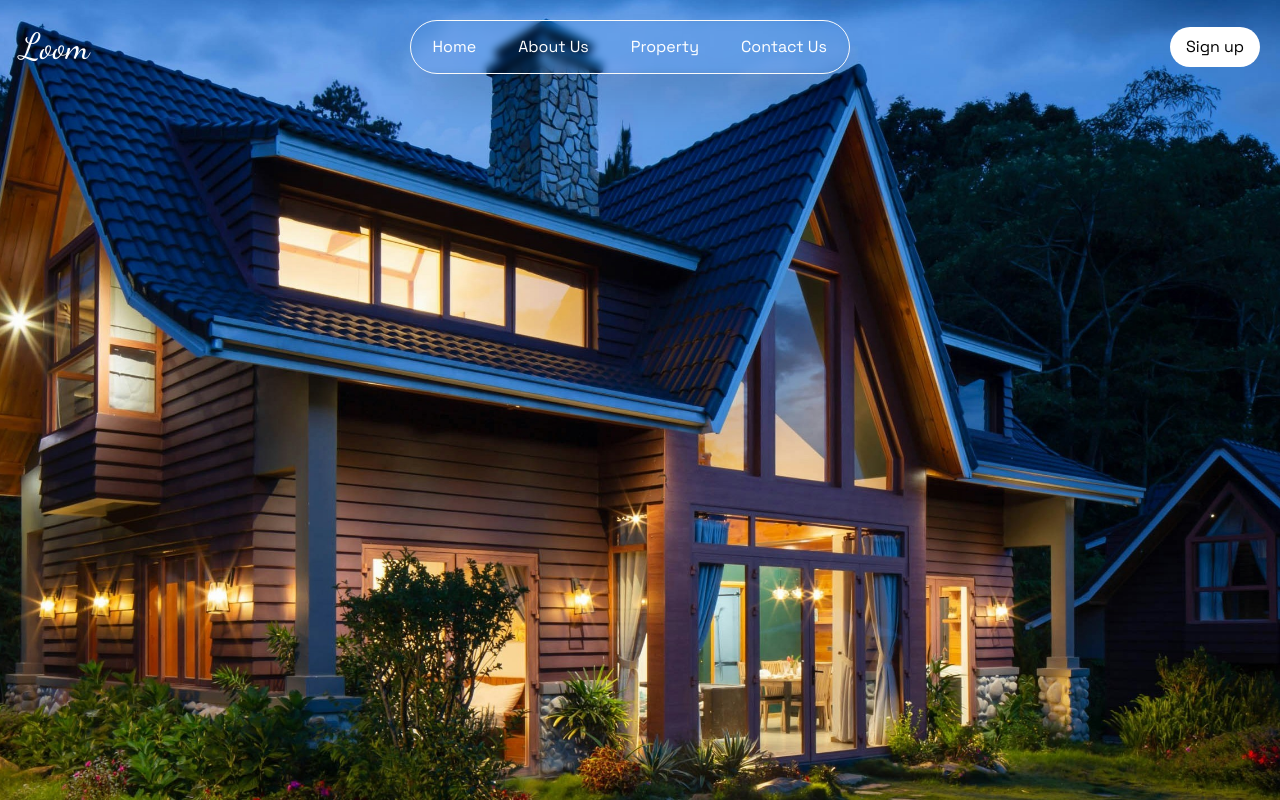
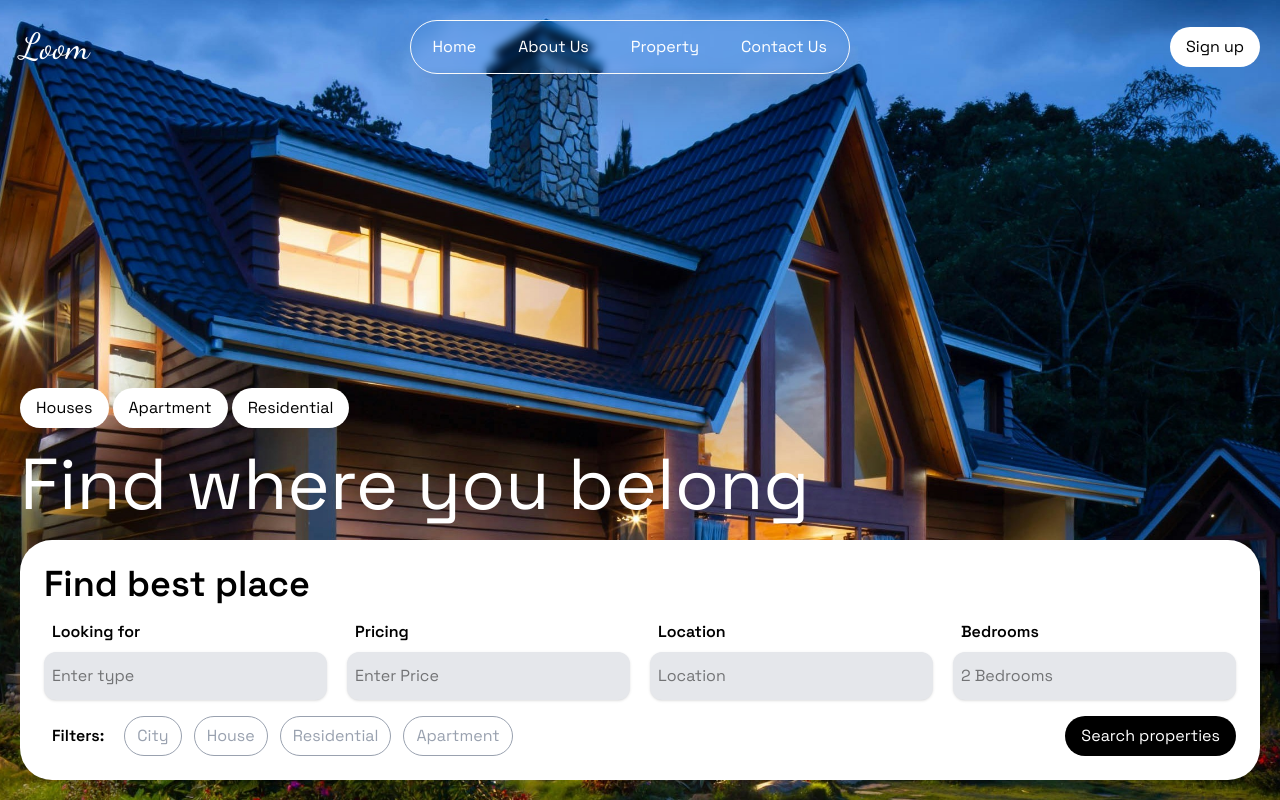
Before and after one commit to AsadKhan-11/Loom, a React (Vite) app: page / in a window 1280 px wide. Built offline with nearby package versions, Linux system fonts and the light colour scheme.

Commit message:
Develop Hero section

```diff
--- a/src/App.jsx
+++ b/src/App.jsx
@@ -7,7 +7,7 @@ function App() {
   const [count, setCount] = useState(0);
 
   return (
-    <div className="overflow-hidden ">
+    <div className="overflow-x-hidden ">
       <Home />
     </div>
   );
--- a/src/components/Home.jsx
+++ b/src/components/Home.jsx
@@ -15,6 +15,72 @@ const Home = () => {
       }}
     >
       <Nav />
+      <div className="container flex flex-col justify-end gap-5 h-full w-full">
+        <ul className=" flex gap-1 items-center">
+          <li className=" btn !cursor-default bg-white text-black">Houses</li>
+          <li className="btn !cursor-default bg-white text-black">Apartment</li>
+          <li className="btn !cursor-default bg-white text-black">
+            Residential
+          </li>
+        </ul>
+        <h1 className="text-7xl">Find where you belong</h1>
+
+        {/* finding container */}
+        <div className="bg-white text-black p-6 rounded-4xl flex flex-col ">
+          <h2 className="text-4xl font-semibold pb-2">Find best place</h2>
+
+          {/* rooms inputs */}
+
+          <div className="flex justify-between  gap-5 pb-4 w-full ">
+            <div className="rooms-container">
+              <label className="rooms-label">Looking for</label>
+              <input
+                type="text"
+                placeholder="Enter type"
+                className="rooms-input"
+              />
+            </div>
+            <div className="rooms-container">
+              <label className="rooms-label">Pricing</label>
+              <input
+                type="number"
+                placeholder="Enter Price"
+                className="rooms-input"
+              />
+            </div>
+            <div className="rooms-container">
+              <label className="rooms-label">Location</label>
+              <input
+                type="text"
+                placeholder="Location"
+                className="rooms-input"
+              />
+            </div>
+            <div className="rooms-container">
+              <label className="rooms-label">Bedrooms</label>
+              <input
+                type="number"
+                placeholder="2 Bedrooms"
+                className="rooms-input"
+              />
+            </div>
+          </div>
+          {/* filter for rooms */}
+          <div className="flex justify-between w-full">
+            <div className="flex gap-3 ">
+              <label className="rooms-label">Filters:</label>
+              <button className="filter-btn">City</button>
+              <button className="filter-btn">House</button>
+              <button className="filter-btn">Residential</button>
+              <button className="filter-btn">Apartment</button>
+            </div>
+
+            <button className="btn bg-black text-white">
+              Search properties
+            </button>
+          </div>
+        </div>
+      </div>
     </div>
   );
 };
--- a/src/index.css
+++ b/src/index.css
@@ -3,6 +3,7 @@
 body {
   @apply text-white;
   font-family: "Space Grotesk", sans-serif;
+  outline: none;
 }
 
 .container {
@@ -15,6 +16,19 @@ body {
   @apply px-4 py-2 rounded-4xl  cursor-pointer transition-all duration-300;
 }
 
+.rooms-label {
+  @apply p-2 font-semibold;
+}
+.rooms-container {
+  @apply flex flex-col w-full;
+}
+.rooms-input {
+  @apply bg-gray-200 px-2 py-3 rounded-xl shadow-sm outline-0;
+}
+.filter-btn {
+  @apply bg-transparent border-1 border-gray-400 text-gray-400 px-3 rounded-3xl hover:text-black hover:bg-gray-400 transition-all duration-300 cursor-pointer;
+}
+
 .font-dancing {
   font-family: "Dancing Script", sans-serif;
 }
```
